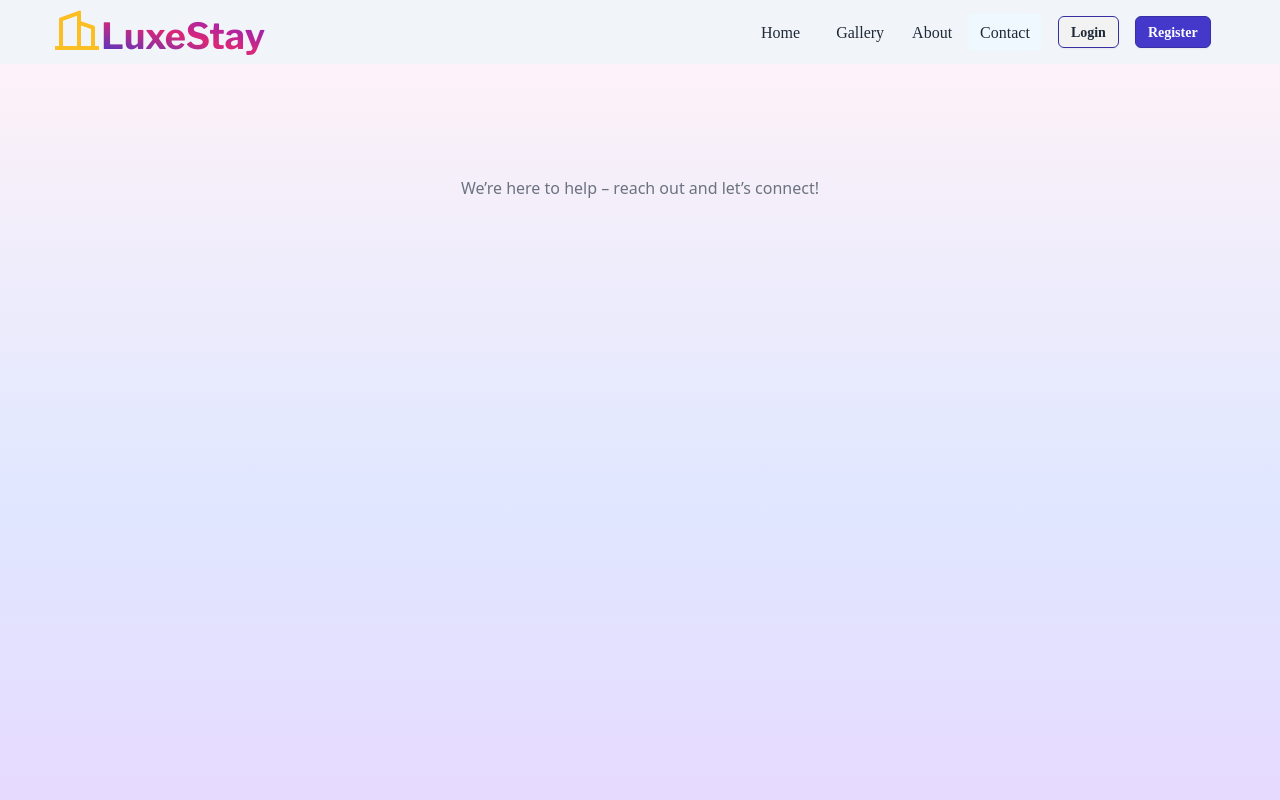
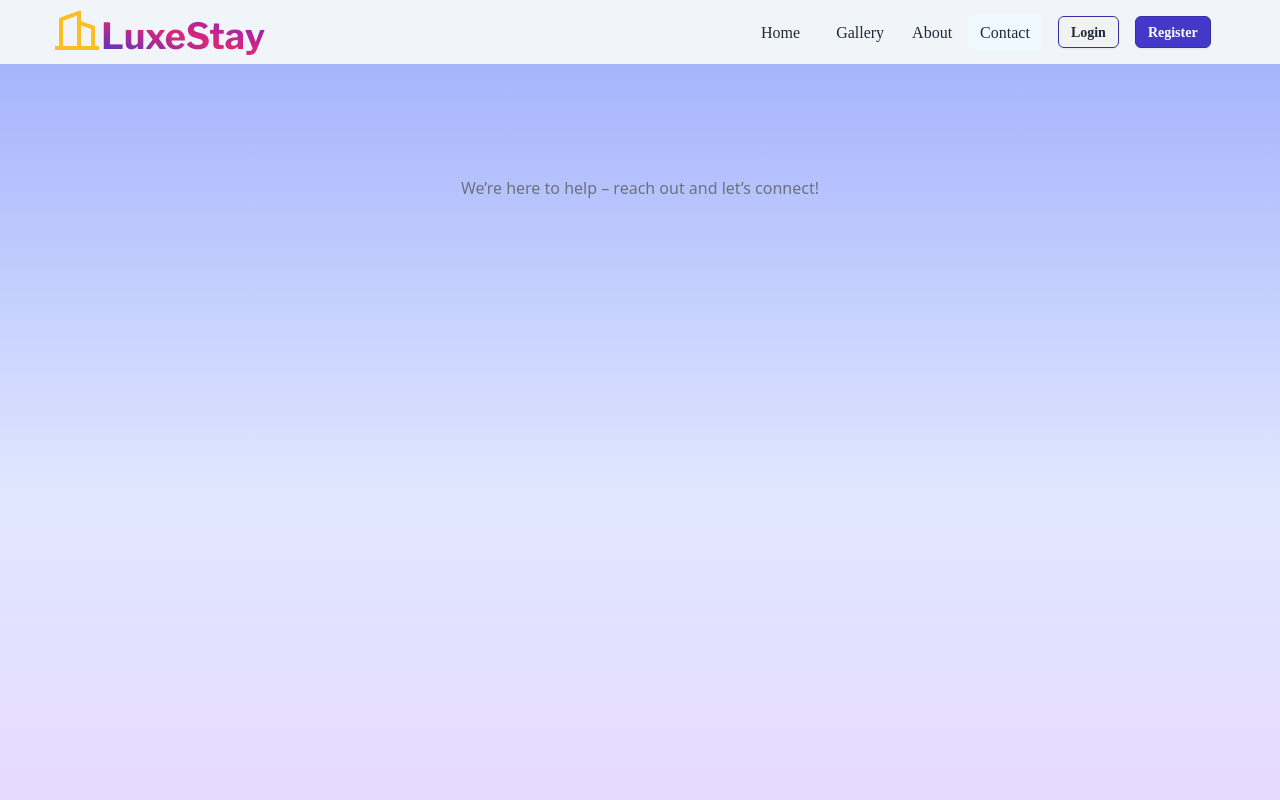
Before and after one commit to akweb69/LuxeStay, a React (Vite) app: page /contact in a window 1280 px wide. Shown: the top 800 px of the page. Built offline with nearby package versions, Linux system fonts and the light colour scheme; no server answers.

Commit message:
fix some background color miss match issue for home page / landing page

```diff
--- a/src/Components/ContactUs.jsx
+++ b/src/Components/ContactUs.jsx
@@ -53,7 +53,7 @@ const ContactUs = () => {
     };
 
     return (
-        <div className={`w-full bg-gradient-to-t from-purple-200 via-indigo-100 to-pink-50 text-gray-800 ${h && "min-h-screen pb-20"}`}>
+        <div className={`w-full bg-gradient-to-t from-purple-200 via-indigo-100 to-indigo-300 text-gray-800 ${h && "min-h-screen pb-20"}`}>
             <HeadingTitle one={"Contact Us"} two={"We’re here to help – reach out and let’s connect!"} />
 
             <div className="w-11/12 mx-auto py-12">
--- a/src/Components/HowItWorks.jsx
+++ b/src/Components/HowItWorks.jsx
@@ -22,7 +22,7 @@ const HowItWorks = () => {
     ];
 
     return (
-        <div className="w-full bg-gradient-to-b from-indigo-300 to-gray-200">
+        <div className="w-full bg-gradient-to-b from-indigo-400 to-gray-200">
             <div className="w-11/12 mx-auto">
                 {/* Section Header */}
                 <motion.div
--- a/src/Components/NewsLetter.jsx
+++ b/src/Components/NewsLetter.jsx
@@ -11,7 +11,7 @@ const NewsLetter = () => {
     };
 
     return (
-        <div className="bg-gradient-to-t from-gray-900  to-indigo-950 py-12 px-4 sm:px-6 lg:px-8">
+        <div className="bg-gradient-to-t from-gray-900  to-purple-950 py-12 px-4 sm:px-6 lg:px-8">
             <div className="max-w-7xl mx-auto text-center">
                 <motion.h2
                     className="text-3xl font-extrabold text-transparent bg-clip-text bg-gradient-to-r from-indigo-500 via-purple-500 to-pink-500 sm:text-4xl"
```
